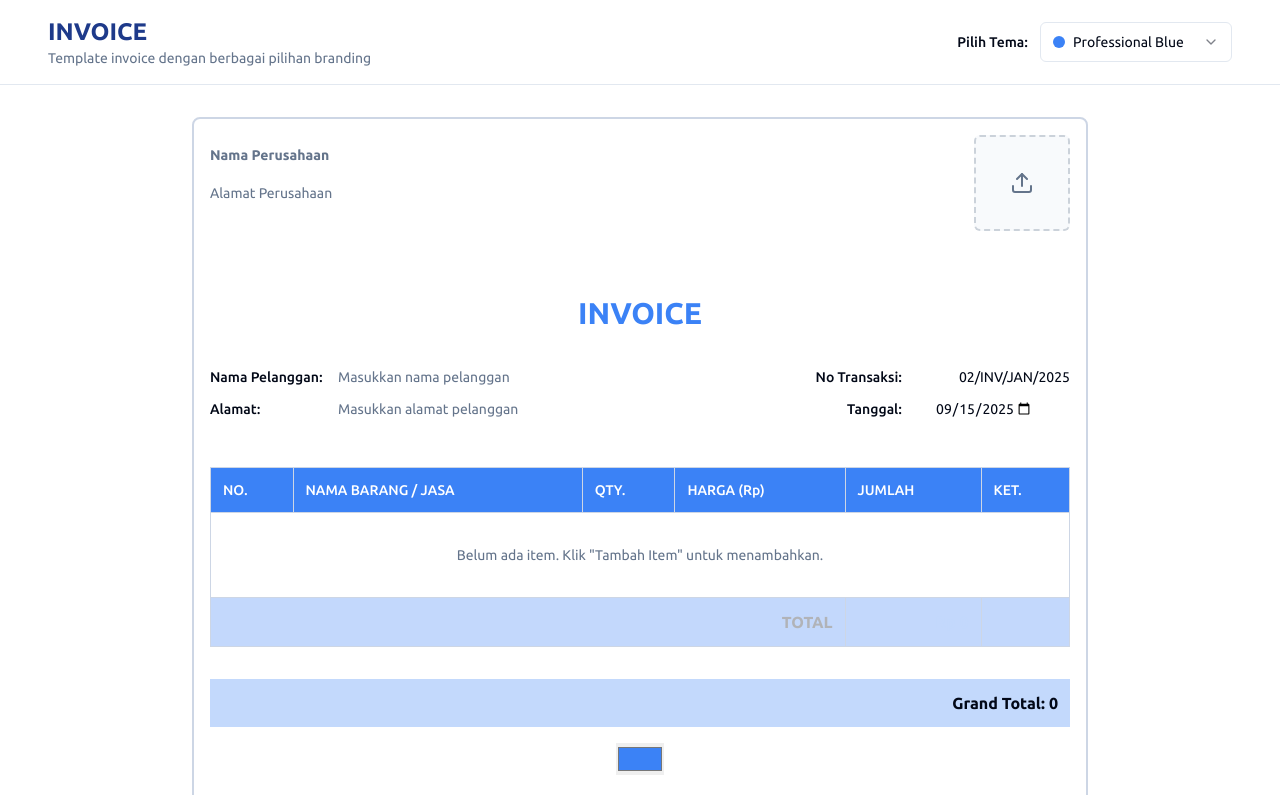
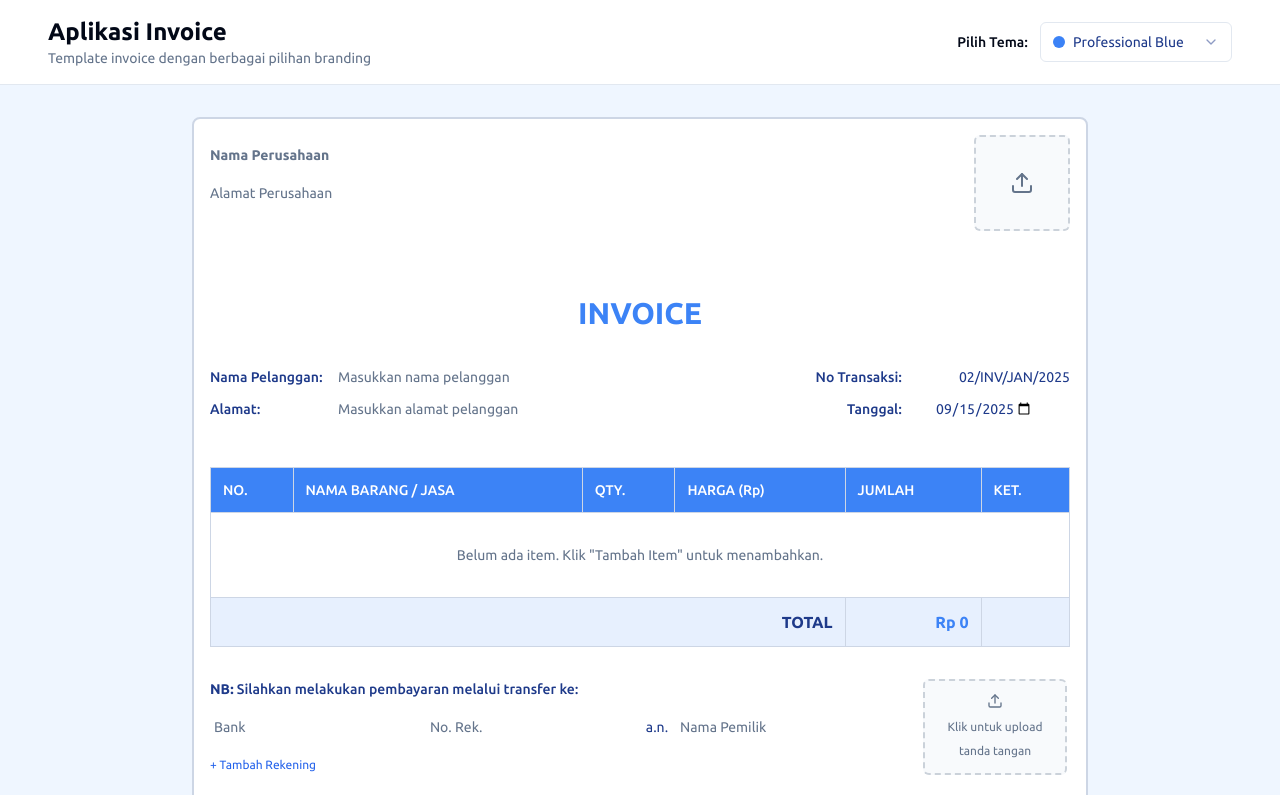
Before and after one commit to khazanacreative/buat-invoice, a React (Vite) app: page / in a window 1280 px wide. Shown: the top 795 px of the page. Built offline with nearby package versions, Linux system fonts and the light colour scheme; the HTML template or start-up script is replaced by a standard one.

Commit message:
Reverted to commit 9f50fbe99971161a2c17ea94a4365caa2337a6a3

```diff
--- a/src/components/Invoice.tsx
+++ b/src/components/Invoice.tsx
@@ -1,13 +1,50 @@
-// Invoice.tsx
-import { useState, useRef } from "react";
-import { Button } from "@/components/ui/button";
-import { InvoiceHeader } from "./InvoiceHeader";
-import { InvoiceTable } from "./InvoiceTable";
-import { InvoiceFooter } from "./InvoiceFooter";
-import { AddItemForm } from "./AddItemForm";
-import { CatalogItem, ThemeStyle } from "./InvoiceApp";
-import { Printer, Plus, Share2 } from "lucide-react";
-import { useToast } from "@/hooks/use-toast";
+import { useState, useRef } from 'react';
+import { Button } from '@/components/ui/button';
+import { Input } from '@/components/ui/input';
+import { Textarea } from '@/components/ui/textarea';
+import { InvoiceHeader } from './InvoiceHeader';
+import { InvoiceTable } from './InvoiceTable';
+import { InvoiceFooter } from './InvoiceFooter';
+import { AddItemForm } from './AddItemForm';
+import { CatalogItem } from './InvoiceApp';
+import { Printer, Plus, Share2 } from 'lucide-react';
+  // Share PDF handler
+  const handleSharePDF = async () => {
+    // Coba cari elemen invoice-container
+    const invoiceEl = document.querySelector('.invoice-container') as HTMLElement;
+    if (!invoiceEl) return alert('Invoice tidak ditemukan');
+    // Gunakan html2canvas dan jsPDF untuk generate PDF
+    try {
+      const html2canvas = (await import('html2canvas')).default;
+      const jsPDF = (await import('jspdf')).jsPDF;
+      const canvas = await html2canvas(invoiceEl);
+      const imgData = canvas.toDataURL('image/png');
+      const pdf = new jsPDF({ orientation: 'p', unit: 'pt', format: 'a4' });
+      const pageWidth = pdf.internal.pageSize.getWidth();
+      const pageHeight = pdf.internal.pageSize.getHeight();
+      const imgProps = pdf.getImageProperties(imgData);
+      const pdfWidth = pageWidth;
+      const pdfHeight = (imgProps.height * pdfWidth) / imgProps.width;
+      pdf.addImage(imgData, 'PNG', 0, 0, pdfWidth, pdfHeight);
+      const blob = pdf.output('blob');
+      const file = new File([blob], 'invoice.pdf', { type: 'application/pdf' });
+      if (navigator.canShare && navigator.canShare({ files: [file] })) {
+        await navigator.share({ files: [file], title: 'Invoice PDF', text: 'Berikut invoice Anda.' });
+      } else {
+        // fallback: download
+        const url = URL.createObjectURL(blob);
+        const a = document.createElement('a');
+        a.href = url;
+        a.download = 'invoice.pdf';
+        a.click();
+        URL.revokeObjectURL(url);
+        alert('Browser tidak mendukung share langsung. File PDF diunduh.');
+      }
+    } catch (err) {
+      alert('Gagal membuat PDF. Pastikan koneksi internet dan coba lagi.');
+    }
+  };
+import { useToast } from '@/hooks/use-toast';
 
 export interface InvoiceItem {
   id: string;
@@ -18,40 +55,32 @@ export interface InvoiceItem {
   description?: string;
 }
 
-interface InvoiceProps {
-  catalogItems: CatalogItem[];
-  themeStyle: ThemeStyle;
-}
-
-export const Invoice: React.FC<InvoiceProps> = ({ catalogItems, themeStyle }) => {
+export const Invoice = ({ catalogItems }: { catalogItems: CatalogItem[] }) => {
   const { toast } = useToast();
-
-  // State
-  const [themeColor, setThemeColor] = useState("#3b82f6"); // default biru Tailwind
-  const [companyName, setCompanyName] = useState("");
-  const [companyAddress, setCompanyAddress] = useState("");
-  const [customerName, setCustomerName] = useState("");
-  const [customerAddress, setCustomerAddress] = useState("");
-  const [transactionId, setTransactionId] = useState("02/INV/JAN/2025");
-  const [transactionDate, setTransactionDate] = useState(
-    new Date().toISOString().split("T")[0]
-  );
-  const [bankAccounts, setBankAccounts] = useState<
-    { bankName: string; accountNumber: string; accountHolder: string }[]
-  >([{ bankName: "", accountNumber: "", accountHolder: "" }]);
-  const [notes, setNotes] = useState("");
-  const [signatureName, setSignatureName] = useState("");
+  const [companyName, setCompanyName] = useState('');
+  const [companyAddress, setCompanyAddress] = useState('');
+  const [customerName, setCustomerName] = useState('');
+  const [customerAddress, setCustomerAddress] = useState('');
+  const [transactionId, setTransactionId] = useState('02/INV/JAN/2025');
+  const [transactionDate, setTransactionDate] = useState(new Date().toISOString().split('T')[0]);
+  const [bankAccounts, setBankAccounts] = useState<{
+    bankName: string;
+    accountNumber: string;
+    accountHolder: string;
+  }[]>([
+    { bankName: '', accountNumber: '', accountHolder: '' }
+  ]);
+  const [notes, setNotes] = useState('');
+  const [signatureName, setSignatureName] = useState('');
   const [logo, setLogo] = useState<string | null>(null);
   const [signature, setSignature] = useState<string | null>(null);
   const [items, setItems] = useState<InvoiceItem[]>([]);
   const [showAddForm, setShowAddForm] = useState(false);
 
-  // Refs
   const logoInputRef = useRef<HTMLInputElement>(null);
   const signatureInputRef = useRef<HTMLInputElement>(null);
 
-  // Handlers
-  const handleAddItem = (item: Omit<InvoiceItem, "id">) => {
+  const handleAddItem = (item: Omit<InvoiceItem, 'id'>) => {
     const newItem: InvoiceItem = {
       ...item,
       id: Date.now().toString(),
@@ -66,7 +95,7 @@ export const Invoice: React.FC<InvoiceProps> = ({ catalogItems, themeStyle }) =>
   };
 
   const handleDeleteItem = (id: string) => {
-    setItems(items.filter((item) => item.id !== id));
+    setItems(items.filter(item => item.id !== id));
     toast({
       title: "Item dihapus",
       description: "Item berhasil dihapus dari invoice",
@@ -95,46 +124,6 @@ export const Invoice: React.FC<InvoiceProps> = ({ catalogItems, themeStyle }) =>
     }
   };
 
-  const handleSharePDF = async () => {
-    const invoiceEl = document.querySelector(
-      ".invoice-container"
-    ) as HTMLElement;
-    if (!invoiceEl) return alert("Invoice tidak ditemukan");
-
-    try {
-      const html2canvas = (await import("html2canvas")).default;
-      const jsPDF = (await import("jspdf")).jsPDF;
-      const canvas = await html2canvas(invoiceEl);
-      const imgData = canvas.toDataURL("image/png");
-      const pdf = new jsPDF({ orientation: "p", unit: "pt", format: "a4" });
-      const pageWidth = pdf.internal.pageSize.getWidth();
-      const imgProps = pdf.getImageProperties(imgData);
-      const pdfHeight = (imgProps.height * pageWidth) / imgProps.width;
-      pdf.addImage(imgData, "PNG", 0, 0, pageWidth, pdfHeight);
-
-      const blob = pdf.output("blob");
-      const file = new File([blob], "invoice.pdf", { type: "application/pdf" });
-
-      if (navigator.canShare && navigator.canShare({ files: [file] })) {
-        await navigator.share({
-          files: [file],
-          title: "Invoice PDF",
-          text: "Berikut invoice Anda.",
-        });
-      } else {
-        const url = URL.createObjectURL(blob);
-        const a = document.createElement("a");
-        a.href = url;
-        a.download = "invoice.pdf";
-        a.click();
-        URL.revokeObjectURL(url);
-        alert("Browser tidak mendukung share langsung. File PDF diunduh.");
-      }
-    } catch (err) {
-      alert("Gagal membuat PDF. Pastikan koneksi internet dan coba lagi.");
-    }
-  };
-
   const totalAmount = items.reduce((sum, item) => sum + item.total, 0);
 
   return (
@@ -157,38 +146,18 @@ export const Invoice: React.FC<InvoiceProps> = ({ catalogItems, themeStyle }) =>
           setTransactionId={setTransactionId}
           transactionDate={transactionDate}
           setTransactionDate={setTransactionDate}
-          themeColor={themeColor}
         />
 
-        {/* Table */}
+        {/* Tabel Invoice */}
         <div className="pt-2 lg:pt-3">
           <InvoiceTable
             items={items}
             onDeleteItem={handleDeleteItem}
             totalAmount={totalAmount}
-            themeColor={themeColor}
           />
         </div>
 
-        {/* Grand Total */}
-        <div
-          className={`mt-4 p-3 font-bold text-right ${themeStyle.grandTotalBg}`}
-        >
-          Grand Total:{" "}
-          {catalogItems.reduce((sum, i) => sum + i.price, 0).toLocaleString()}
-        </div>
-
-        {/* Color Picker */}
-        <div className="no-print flex justify-center mt-4">
-          <input
-            type="color"
-            value={themeColor}
-            onChange={(e) => setThemeColor(e.target.value)}
-            className="w-12 h-8 cursor-pointer"
-          />
-        </div>
-
-        {/* Add Item Form */}
+        {/* Katalog Item - pindah ke sini */}
         {showAddForm && (
           <div className="no-print bg-card border rounded-lg p-4 lg:p-6 mt-6">
             <div className="flex flex-col sm:flex-row justify-between items-start sm:items-center gap-3 mb-4">
@@ -201,7 +170,10 @@ export const Invoice: React.FC<InvoiceProps> = ({ catalogItems, themeStyle }) =>
                 Tutup
               </Button>
             </div>
-            <AddItemForm onAddItem={handleAddItem} catalogItems={catalogItems} />
+            <AddItemForm
+              onAddItem={handleAddItem}
+              catalogItems={catalogItems}
+            />
           </div>
         )}
 
@@ -218,14 +190,14 @@ export const Invoice: React.FC<InvoiceProps> = ({ catalogItems, themeStyle }) =>
         />
       </div>
 
-      {/* Action Buttons */}
+      {/* Tombol Aksi */}
       <div className="no-print flex flex-col sm:flex-row justify-center gap-3 sm:gap-4">
         <Button
           onClick={() => setShowAddForm(!showAddForm)}
           className="bg-success hover:bg-success/90 text-success-foreground"
         >
           <Plus className="w-4 h-4 mr-2" />
-          {showAddForm ? "Tutup Form" : "Tambah Item"}
+          {showAddForm ? 'Tutup Form' : 'Tambah Item'}
         </Button>
         <div className="flex flex-row gap-2 w-full sm:w-auto justify-center">
           <Button onClick={handlePrint} variant="outline">
--- a/src/components/InvoiceApp.tsx
+++ b/src/components/InvoiceApp.tsx
@@ -1,10 +1,9 @@
-// InvoiceApp.tsx
 import { useState } from 'react';
 import { Invoice } from './Invoice';
 import { ThemeSelector } from './ThemeSelector';
 import { ItemCatalog } from './ItemCatalog';
 
-export type Theme = 'blue' | 'green' | 'purple' | 'red' | 'orange';
+export type Theme = 'blue' | 'green' | 'purple' | 'red' | 'navy' | 'orange';
 
 export interface CatalogItem {
   id: string;
@@ -13,53 +12,60 @@ export interface CatalogItem {
   description?: string;
 }
 
-// tipe untuk style spesifik yang kita butuhkan di komponen Invoice
-export interface ThemeStyle {
-  logoText: string;         // class untuk warna teks logo "INVOICE"
-  tableHeaderBg: string;    // class untuk background header tabel
-  grandTotalBg: string;     // class untuk background grand total (30% opacity)
-}
-
-// mapping statis — Tailwind akan meng-generate karena kelasnya literal
-const themeStyles: Record<Theme, ThemeStyle> = {
-  blue:   { logoText: 'text-blue-900', tableHeaderBg: 'bg-blue-100', grandTotalBg: 'bg-blue-500/30' },
-  green:  { logoText: 'text-green-900', tableHeaderBg: 'bg-green-100', grandTotalBg: 'bg-green-500/30' },
-  purple: { logoText: 'text-purple-900', tableHeaderBg: 'bg-purple-100', grandTotalBg: 'bg-purple-500/30' },
-  red:    { logoText: 'text-red-900', tableHeaderBg: 'bg-red-100', grandTotalBg: 'bg-red-500/30' },
-  orange: { logoText: 'text-orange-900',tableHeaderBg: 'bg-orange-100',grandTotalBg: 'bg-orange-500/30' },
+// ⬇️ TARUH MAPPING DI SINI
+const themeClasses: Record<Theme, string> = {
+  blue: "bg-blue-50 text-blue-900",
+  green: "bg-green-50 text-green-900",
+  purple: "bg-purple-50 text-purple-900",
+  red: "bg-red-50 text-red-900",
+  navy: "bg-blue-900 text-white",
+  orange: "bg-orange-50 text-orange-900",
 };
 
 const InvoiceApp = () => {
   const [currentTheme, setCurrentTheme] = useState<Theme>('blue');
   const [catalogItems, setCatalogItems] = useState<CatalogItem[]>([]);
 
-  // ... fungsi add/delete sama seperti sebelumnya
+  const addCatalogItem = (item: Omit<CatalogItem, 'id'>) => {
+    const newItem: CatalogItem = {
+      ...item,
+      id: Date.now().toString(),
+    };
+    setCatalogItems([...catalogItems, newItem]);
+  };
+
+  const addMultipleCatalogItems = (items: Omit<CatalogItem, 'id'>[]) => {
+    const newItems: CatalogItem[] = items.map((item, index) => ({
+      ...item,
+      id: (Date.now() + index).toString(),
+    }));
+    setCatalogItems(prev => [...prev, ...newItems]);
+  };
+
+  const deleteCatalogItem = (id: string) => {
+    setCatalogItems(catalogItems.filter(item => item.id !== id));
+  };
 
   return (
-    <div className="min-h-screen bg-background">
+    <div className={`min-h-screen ${themeClasses[currentTheme]}`}>
       <header className="no-print bg-card border-b p-3 lg:p-4">
         <div className="container mx-auto flex flex-col sm:flex-row justify-between items-start sm:items-center gap-3">
           <div>
-            {/* pakai kelas logoText dari mapping */}
-            <h1 className={`text-xl lg:text-2xl font-bold ${themeStyles[currentTheme].logoText}`}>INVOICE</h1>
+            <h1 className="text-xl lg:text-2xl font-bold text-foreground">Aplikasi Invoice</h1>
             <p className="text-sm text-muted-foreground">Template invoice dengan berbagai pilihan branding</p>
           </div>
-
           <ThemeSelector currentTheme={currentTheme} onThemeChange={setCurrentTheme} />
         </div>
       </header>
 
       <main className="container mx-auto py-4 lg:py-8 px-4">
         <div className="space-y-6">
-          {/* kirim themeStyle ke Invoice supaya komponen Invoice bisa styling header tabel & grand total */}
-          <Invoice catalogItems={catalogItems} themeStyle={themeStyles[currentTheme]} />
+          <Invoice catalogItems={catalogItems} />
           <ItemCatalog
             items={catalogItems}
-            onAddItem={(item) => setCatalogItems(prev => [...prev, { ...item, id: Date.now().toString() }])}
-            onDeleteItem={(id) => setCatalogItems(prev => prev.filter(i => i.id !== id))}
-            onAddMultipleItems={(items) =>
-              setCatalogItems(prev => [...prev, ...items.map((it, idx) => ({ ...it, id: (Date.now()+idx).toString() }))])
-            }
+            onAddItem={addCatalogItem}
+            onDeleteItem={deleteCatalogItem}
+            onAddMultipleItems={addMultipleCatalogItems}
           />
         </div>
       </main>
--- a/src/components/InvoiceHeader.tsx
+++ b/src/components/InvoiceHeader.tsx
@@ -3,21 +3,20 @@ import { Textarea } from '@/components/ui/textarea'
 import { Upload } from 'lucide-react'
 
 interface InvoiceHeaderProps {
-  companyName: string;
-  setCompanyName: (v: string) => void;
-  companyAddress: string;
-  setCompanyAddress: (v: string) => void;
-  logo: string | null;
-  onLogoClick: () => void;
-  customerName: string;
-  setCustomerName: (v: string) => void;
-  customerAddress: string;
-  setCustomerAddress: (v: string) => void;
-  transactionId: string;
-  setTransactionId: (v: string) => void;
-  transactionDate: string;
-  setTransactionDate: (v: string) => void;
-  themeColor: string; // 🔹 tambahan
+  companyName: string
+  setCompanyName: (value: string) => void
+  companyAddress: string
+  setCompanyAddress: (value: string) => void
+  logo: string | null
+  onLogoClick: () => void
+  customerName: string
+  setCustomerName: (value: string) => void
+  customerAddress: string
+  setCustomerAddress: (value: string) => void
+  transactionId: string
+  setTransactionId: (value: string) => void
+  transactionDate: string
+  setTransactionDate: (value: string) => void
 }
 
 export const InvoiceHeader = ({
@@ -35,7 +34,6 @@ export const InvoiceHeader = ({
   setTransactionId,
   transactionDate,
   setTransactionDate,
-  themeColor,
 }: InvoiceHeaderProps) => {
   return (
     <div className="space-y-8">
@@ -73,12 +71,7 @@ export const InvoiceHeader = ({
 
       {/* Invoice Title (dipindah ke bawah alamat, di atas customer) */}
       <div className="flex justify-center">
-        <h1
-          className="text-3xl font-bold"
-          style={{ color: themeColor }} // 🔹 warna dari state Invoice.tsx
-        >
-          INVOICE
-        </h1>
+        <h1 className="text-3xl font-bold text-invoice-primary">INVOICE</h1>
       </div>
 
       {/* Customer and Transaction Details */}
--- a/src/components/InvoiceTable.tsx
+++ b/src/components/InvoiceTable.tsx
@@ -6,10 +6,9 @@ interface InvoiceTableProps {
   items: InvoiceItem[];
   onDeleteItem: (id: string) => void;
   totalAmount: number;
-  themeColor: string; // 🔹 tambahan
 }
 
-export const InvoiceTable = ({ items, onDeleteItem, totalAmount, themeColor }: InvoiceTableProps) => {
+export const InvoiceTable = ({ items, onDeleteItem, totalAmount }: InvoiceTableProps) => {
   const formatCurrency = (amount: number) => {
     return new Intl.NumberFormat('id-ID', {
       style: 'currency',
@@ -22,9 +21,7 @@ export const InvoiceTable = ({ items, onDeleteItem, totalAmount, themeColor }: I
     <div className="my-8">
       <table className="w-full border-collapse">
         <thead>
-          <tr
-            style={{ backgroundColor: themeColor, color: "white" }} // 🔹 Header ikut tema
-          >
+          <tr className="bg-invoice-table-header text-invoice-primary-foreground">
             <th className="border border-invoice-border p-2 lg:p-3 text-left font-medium text-xs lg:text-sm">NO.</th>
             <th className="border border-invoice-border p-2 lg:p-3 text-left font-medium text-xs lg:text-sm">NAMA BARANG / JASA</th>
             <th className="border border-invoice-border p-2 lg:p-3 text-left font-medium text-xs lg:text-sm">QTY.</th>
@@ -36,10 +33,7 @@ export const InvoiceTable = ({ items, onDeleteItem, totalAmount, themeColor }: I
         <tbody>
           {items.length === 0 ? (
             <tr>
-              <td
-                colSpan={6}
-                className="border border-invoice-border p-6 lg:p-8 text-center text-muted-foreground text-sm"
-              >
+              <td colSpan={6} className="border border-invoice-border p-6 lg:p-8 text-center text-muted-foreground text-sm">
                 Belum ada item. Klik "Tambah Item" untuk menambahkan.
               </td>
             </tr>
@@ -76,19 +70,11 @@ export const InvoiceTable = ({ items, onDeleteItem, totalAmount, themeColor }: I
           )}
         </tbody>
         <tfoot>
-          <tr
-            style={{ backgroundColor: themeColor, opacity: 0.3 }} // 🔹 Grand total bar versi muda
-          >
-            <td
-              colSpan={4}
-              className="border border-invoice-border p-2 lg:p-3 text-right font-bold text-sm lg:text-base"
-            >
+          <tr className="bg-invoice-secondary">
+            <td colSpan={4} className="border border-invoice-border p-2 lg:p-3 text-right font-bold text-sm lg:text-base">
               TOTAL
             </td>
-            <td
-              className="border border-invoice-border p-2 lg:p-3 text-right font-bold text-sm lg:text-base"
-              style={{ color: themeColor }} // 🔹 Angka total pakai warna solid
-            >
+            <td className="border border-invoice-border p-2 lg:p-3 text-right font-bold text-invoice-primary text-sm lg:text-base">
               {formatCurrency(totalAmount)}
             </td>
             <td className="border border-invoice-border p-2 lg:p-3"></td>
```
